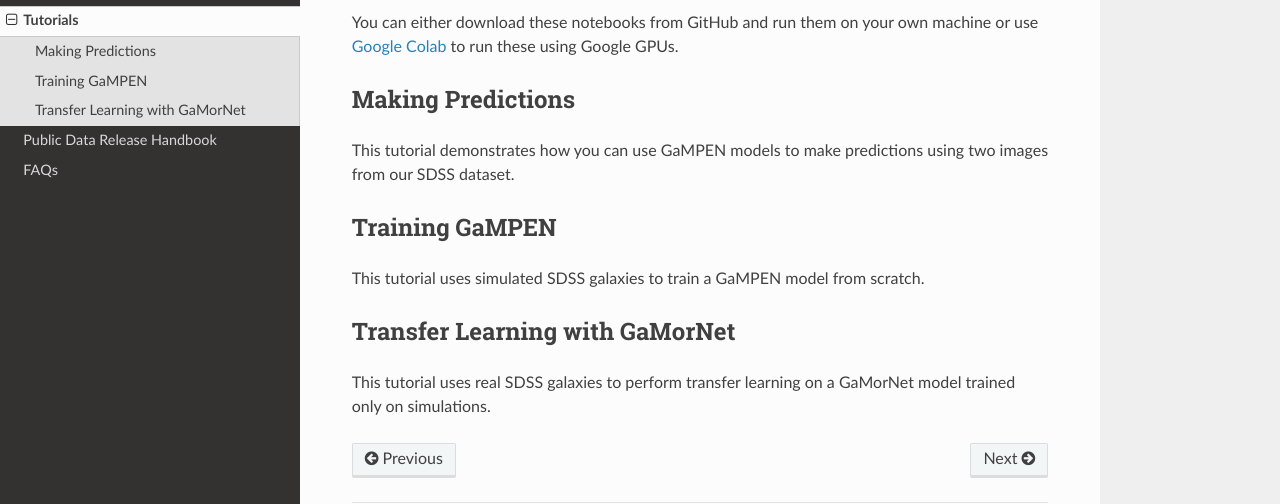
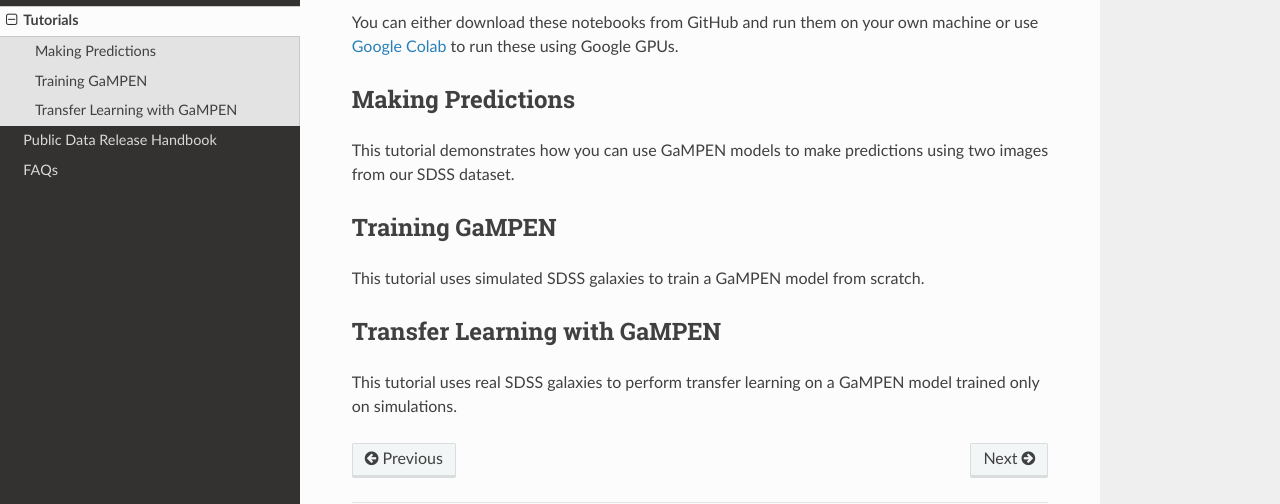
Before and after one commit to aritraghsh09/GaMPEN, a Sphinx documentation site: the page built from docs/source/Tutorials.md, in a window 1280 px wide. Shown: the part 221-725 px from the top of the page. Built offline with Sphinx 7.4.7 and the Read the Docs theme 2.0.0, drawn with Linux system fonts in a browser that asks for light colours.

Commit message:
Added more content

```diff
--- a/docs/source/Tutorials.md
+++ b/docs/source/Tutorials.md
@@ -12,6 +12,6 @@ This tutorial demonstrates how you can use GaMPEN models to make predictions usi
 
 This tutorial uses simulated SDSS galaxies to train a GaMPEN model from scratch.
 
-## Transfer Learning with GaMorNet
+## Transfer Learning with GaMPEN
 
-This tutorial uses real SDSS galaxies to perform transfer learning on a GaMorNet model trained only on simulations.
+This tutorial uses real SDSS galaxies to perform transfer learning on a GaMPEN model trained only on simulations.
```
Also changed, not shown: docs/source/About_GaMPEN.md (+25 -2 lines), docs/source/Using_GaMPEN.md (+1 -1 lines), docs/assets/STN.png (added).
